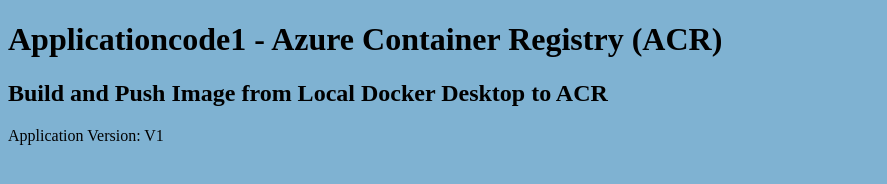
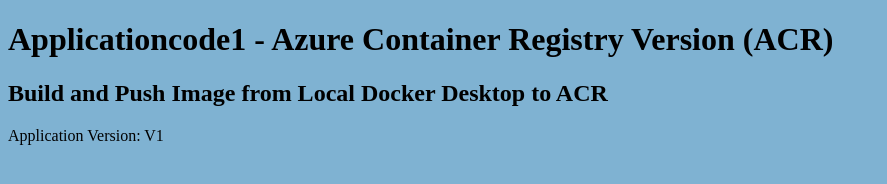
Before and after one commit to palukurupradeep/Myself, a plain HTML site: page Applicationcode1/index.html in a window 1280 px wide. Shown: the whole page, without its empty margins (0-887 px from the left). Drawn offline with Linux system fonts and the light colour scheme.

Commit message:
Index file modified

```diff
--- a/Applicationcode1/index.html
+++ b/Applicationcode1/index.html
@@ -1,7 +1,7 @@
 <!DOCTYPE html>
 <html>
    <body style="background-color:rgb(127, 178, 210);">
-      <h1>Applicationcode1 - Azure Container Registry (ACR)</h1>
+      <h1>Applicationcode1 - Azure Container Registry Version (ACR)</h1>
       <h2>Build and Push Image from Local Docker Desktop to ACR</h2>
       <p>Application Version: V1</p>
    </body>
```
